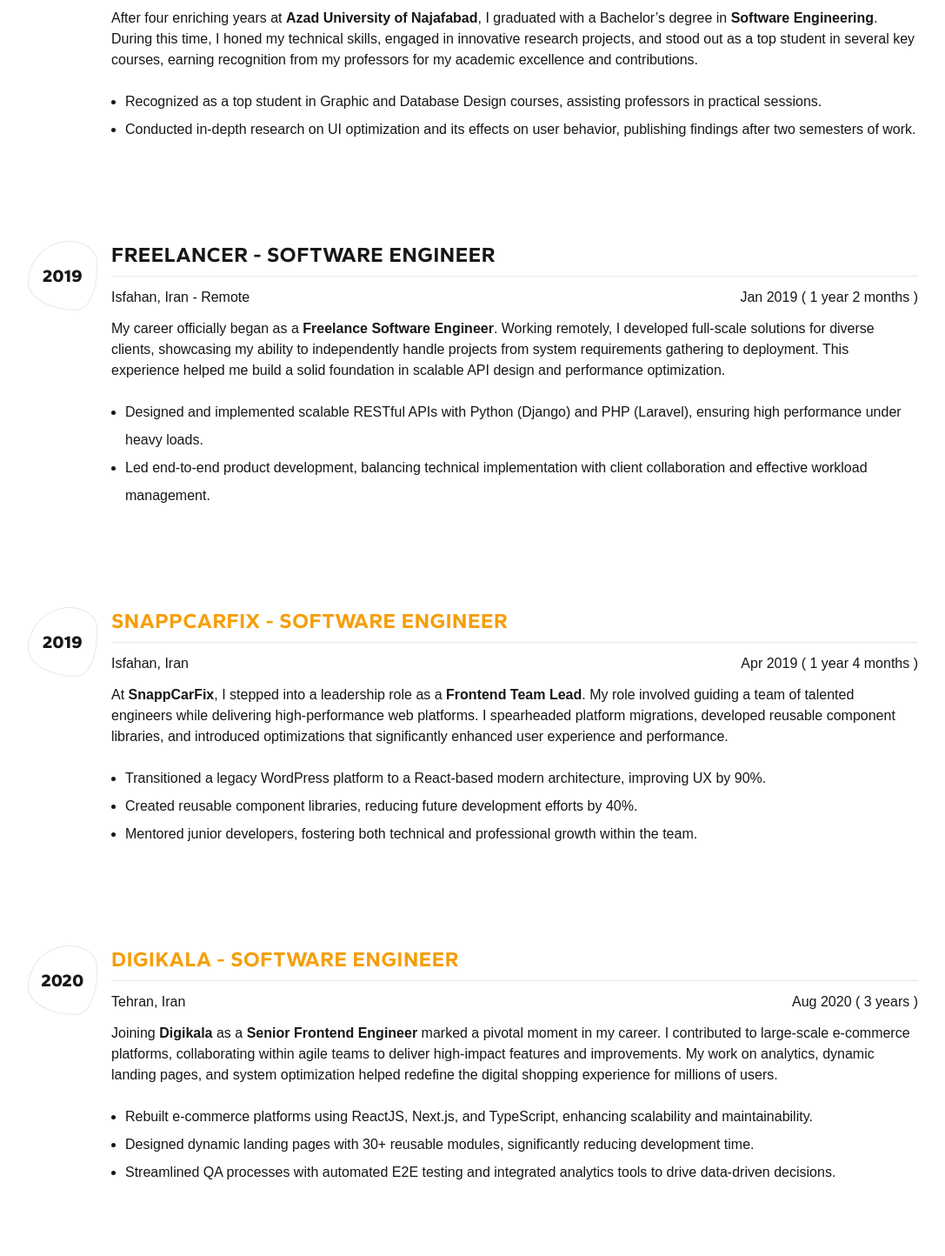
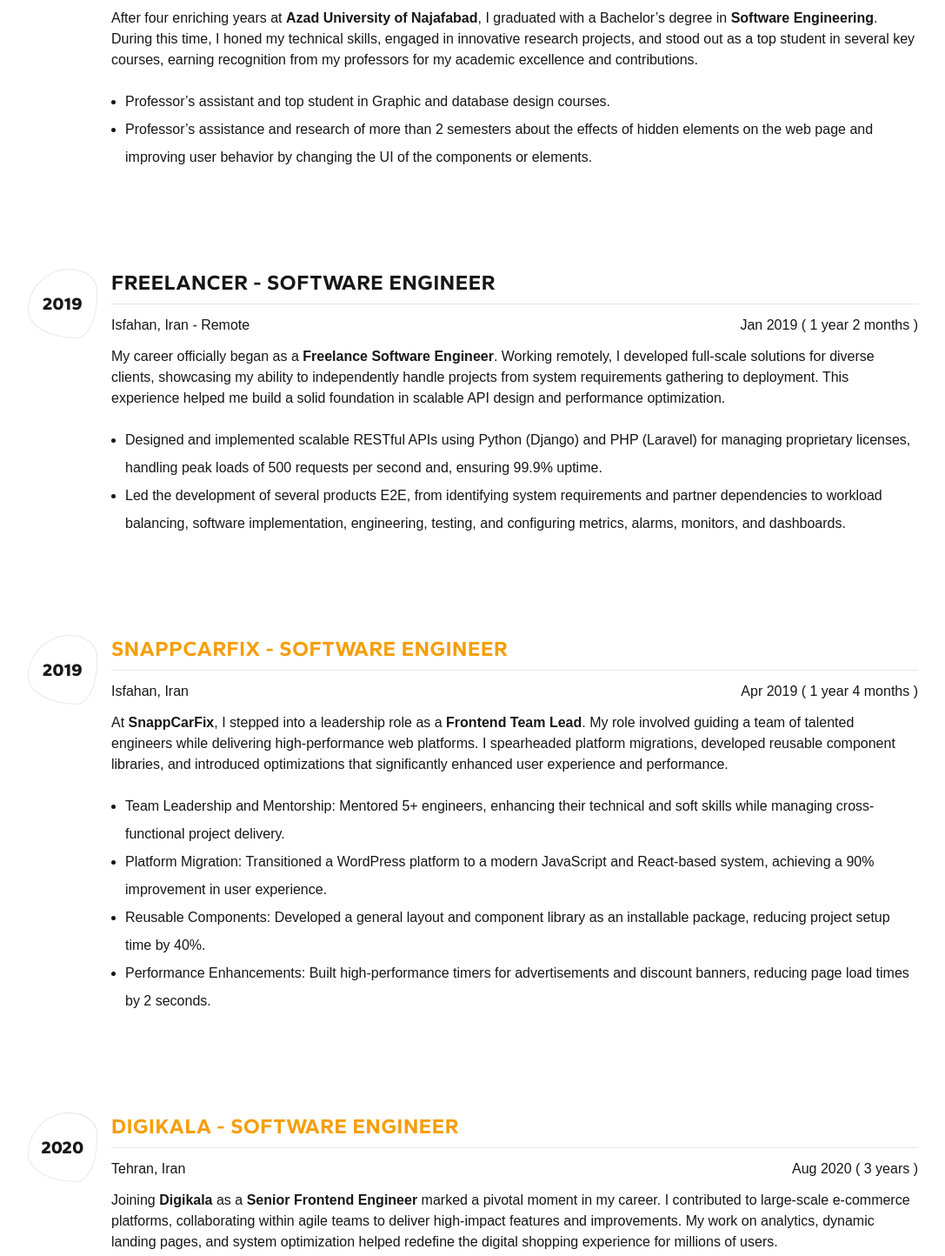
Before and after one commit to raminr77/raminr77.github.io, a Next.js app: page /journey in a window 1280 px wide. Shown: the part 926-2370 px from the top of the page at 87% size, without its empty margins (96-1183 px from the left). Built offline with nearby package versions, Linux system fonts and the light colour scheme; a web font is replaced by a local one.

Commit message:
feat: update journey page

```diff
--- a/src/data/journey.ts
+++ b/src/data/journey.ts
@@ -37,8 +37,8 @@ export const JOURNEY_DATA: JourneyItem[] = [
     description:
       '<p>After four enriching years at <strong>Azad University of Najafabad</strong>, I graduated with a Bachelor’s degree in <strong>Software Engineering</strong>. During this time, I honed my technical skills, engaged in innovative research projects, and stood out as a top student in several key courses, earning recognition from my professors for my academic excellence and contributions.</p>',
     items: [
-      'Recognized as a top student in Graphic and Database Design courses, assisting professors in practical sessions.',
-      'Conducted in-depth research on UI optimization and its effects on user behavior, publishing findings after two semesters of work.'
+      'Professor’s assistant and top student in Graphic and database design courses.',
+      'Professor’s assistance and research of more than 2 semesters about the effects of hidden elements on the web page and improving user behavior by changing the UI of the components or elements.'
     ]
   },
   {
@@ -50,8 +50,8 @@ export const JOURNEY_DATA: JourneyItem[] = [
     description:
       '<p>My career officially began as a <strong>Freelance Software Engineer</strong>. Working remotely, I developed full-scale solutions for diverse clients, showcasing my ability to independently handle projects from system requirements gathering to deployment. This experience helped me build a solid foundation in scalable API design and performance optimization.</p>',
     items: [
-      'Designed and implemented scalable RESTful APIs with Python (Django) and PHP (Laravel), ensuring high performance under heavy loads.',
-      'Led end-to-end product development, balancing technical implementation with client collaboration and effective workload management.'
+      'Designed and implemented scalable RESTful APIs using Python (Django) and PHP (Laravel) for managing proprietary licenses, handling peak loads of 500 requests per second and, ensuring 99.9% uptime.',
+      'Led the development of several products E2E, from identifying system requirements and partner dependencies to workload balancing, software implementation, engineering, testing, and configuring metrics, alarms, monitors, and dashboards.'
     ]
   },
   {
@@ -64,9 +64,10 @@ export const JOURNEY_DATA: JourneyItem[] = [
     description:
       '<p>At <strong>SnappCarFix</strong>, I stepped into a leadership role as a <strong>Frontend Team Lead</strong>. My role involved guiding a team of talented engineers while delivering high-performance web platforms. I spearheaded platform migrations, developed reusable component libraries, and introduced optimizations that significantly enhanced user experience and performance.</p>',
     items: [
-      'Transitioned a legacy WordPress platform to a React-based modern architecture, improving UX by 90%.',
-      'Created reusable component libraries, reducing future development efforts by 40%.',
-      'Mentored junior developers, fostering both technical and professional growth within the team.'
+      'Team Leadership and Mentorship: Mentored 5+ engineers, enhancing their technical and soft skills while managing cross-functional project delivery.',
+      'Platform Migration: Transitioned a WordPress platform to a modern JavaScript and React-based system, achieving a 90% improvement in user experience.',
+      'Reusable Components: Developed a general layout and component library as an installable package, reducing project setup time by 40%.',
+      'Performance Enhancements: Built high-performance timers for advertisements and discount banners, reducing page load times by 2 seconds.'
     ]
   },
   {
@@ -79,9 +80,13 @@ export const JOURNEY_DATA: JourneyItem[] = [
     description:
       '<p>Joining <strong>Digikala</strong> as a <strong>Senior Frontend Engineer</strong> marked a pivotal moment in my career. I contributed to large-scale e-commerce platforms, collaborating within agile teams to deliver high-impact features and improvements. My work on analytics, dynamic landing pages, and system optimization helped redefine the digital shopping experience for millions of users.</p>',
     items: [
-      'Rebuilt e-commerce platforms using ReactJS, Next.js, and TypeScript, enhancing scalability and maintainability.',
-      'Designed dynamic landing pages with 30+ reusable modules, significantly reducing development time.',
-      'Streamlined QA processes with automated E2E testing and integrated analytics tools to drive data-driven decisions.'
+      'E-commerce Platform Development: Rebuilt two e-commerce platforms with JavaScript, ReactJS, Next.js, and TypeScript in agile teams using the Spotify Squad Framework.',
+      'Data and Analytics Integration: Implemented Google Analytics services, including DataLayer and over 20 A/B tests. Leveraged tools like Big-Data Tracker and Google Tag Manager to collect and analyze user behavior.',
+      'Dynamic Landing Pages: Designed and implemented dynamic landing pages with over 30 reusable modules, reducing development time for promotional pages.',
+      'Testing and QA: Wrote unit and E2E tests using Jest, React Testing Library, and Cypress, ensuring high-quality code. Utilized Storybook to streamline component reuse.',
+      'Monorepository Expertise: Worked on a PHP monorepository using the Symfony framework, while integrating micro-frontend architecture with NX, enhancing code quality and structure adherence by 80%. Also developed and maintained backend services, improving API response times by 10% and reducing database query load by 20% through efficient caching strategies.',
+      'Automated and optimized business logic for the core marketing experiments, including A/B, Auto-Targeting, and Multivariate Testing.',
+      "Completely automated the marketing platforms' user-experience testing process by integrating Nightwatch Selenium."
     ]
   },
   {
@@ -103,9 +108,13 @@ export const JOURNEY_DATA: JourneyItem[] = [
     description:
       '<p>As a <strong>Senior Frontend Developer</strong> at <strong>Boozt</strong>, I am driving innovation in e-commerce solutions. My work includes building CMS platforms for multiple countries, optimizing system performance, and leading projects to improve the overall user experience across web and mobile platforms.</p>',
     items: [
-      'Designed and optimized a CMS for 17 countries, ensuring seamless web-to-mobile integration.',
-      'Implemented GCP-based serverless solutions, reducing operational costs by 20%.',
-      'Refactored application architecture to minimize load times and boost performance.'
+      'Continuous Integration/Deployment Pipeline Integration, pull requests, code reviews, unit/integration/e2e testing',
+      'Developed and Optimized CMS: Built a CMS for generating dynamic web pages, promotions, and campaign pages for 17 countries, enabling seamless integration with the mobile app and eliminating the need for updates by supporting all web elements.',
+      'Enhanced Data Efficiency: Optimized CMS data structure using efficient algorithms and data structures to improve speed, updates, and storage. Eliminated redundant loops by implementing hash maps, reducing unnecessary computation',
+      'Brand Asset Management: Designed an internal system with Google Cloud Functions and Google Storage to store brand assets and logos, reducing costs by eliminating external services.',
+      'Google Cloud Project (GCP): Developed serverless functions using GCP Cloud Functions to automate background tasks, reducing operational overhead by 20%.',
+      'React and TypeScript Migration: Migrated and redesigned website features from the legacy platform, adapting them to meet evolving business requirements while improving performance.',
+      'Performance Optimization: Refactored state management and component architecture to minimize unnecessary re-renders, achieving faster load times and smoother user experience.'
     ]
   }
 ];
--- a/src/domains/journey/components/journey-card/index.tsx
+++ b/src/domains/journey/components/journey-card/index.tsx
@@ -1,6 +1,6 @@
 'use client';
 import { clsx } from 'clsx';
-import Link from "next/link";
+import Link from 'next/link';
 import dynamic from 'next/dynamic';
 import { titleFont } from '@/app/fonts';
 import { animator } from '@/shared/helpers';
@@ -12,7 +12,10 @@ const PixelCanvas = dynamic(() => import('@/shared/components/pixel-canvas'), {
 
 import styles from './journey-card.module.scss';
 
-const TITLE_CLASSES = clsx('text-2xl font-bold tracking-wide pb-2 border-b mb-3', titleFont.className);
+const TITLE_CLASSES = clsx(
+  'text-2xl font-bold tracking-wide pb-2 border-b mb-3',
+  titleFont.className
+);
 export function JourneyCard({
   data,
   className,
@@ -28,7 +31,7 @@ export function JourneyCard({
   return (
     <div
       className={clsx(
-        'flex w-full max-md:items-center justify-center gap-4 max-md:flex-col max-md:gap-16',
+        'flex w-full justify-center gap-4 max-md:flex-col max-md:items-center max-md:gap-16',
         className
       )}
     >
@@ -80,7 +83,7 @@ export function JourneyCard({
         <div dangerouslySetInnerHTML={{ __html: description }} />
 
         {items && (
-          <ul className='list-disc ml-4 mt-2 leading-8'>
+          <ul className='ml-4 mt-2 list-disc leading-8'>
             {items.map((item: string, index: number) => (
               <li key={index}>{item}</li>
             ))}
--- a/src/domains/journey/index.tsx
+++ b/src/domains/journey/index.tsx
@@ -12,7 +12,7 @@ export function JourneyPage() {
         className={clsx(
           'select-none text-center text-3xl',
           titleFont.className,
-          animator({name: 'fadeInUp'})
+          animator({ name: 'fadeInUp' })
         )}
       >
         The Adventure Started ...
@@ -20,23 +20,24 @@ export function JourneyPage() {
       <h3
         className={clsx(
           titleFont.className,
-          'select-none text-center text-xl mt-4',
-          animator({name: 'fadeIn', delay: '1s' })
+          'mt-4 select-none text-center text-xl',
+          animator({ name: 'fadeIn', delay: '1s' })
         )}
       >
-        On a journey to <span className='font-bold text-2xl'>Google</span>, driven by curiosity and a desire to learn more.
+        On a journey to <span className='text-2xl font-bold'>Google</span>, driven by
+        curiosity and a desire to learn more.
       </h3>
 
       <div className='mt-20 flex flex-col gap-28'>
         {JOURNEY_DATA.map((item: JourneyItem, index: number) => (
-          <JourneyCard key={index} order={index + 1} data={item}/>
+          <JourneyCard key={index} order={index + 1} data={item} />
         ))}
       </div>
 
       <p
         className={clsx(
-          'select-none text-center text-lg mt-28 mb-40',
-          animator({name: 'fadeIn'})
+          'mb-40 mt-28 select-none text-center text-lg',
+          animator({ name: 'fadeIn' })
         )}
       >
         Continuing my journey to Google...
```
